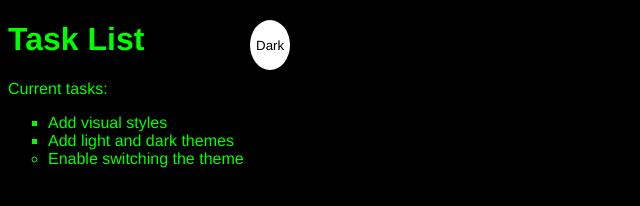
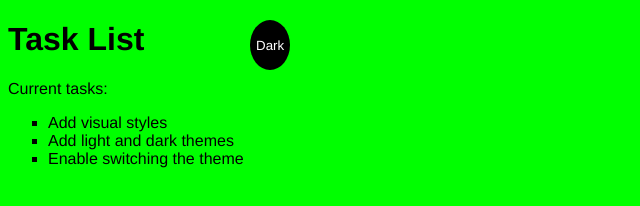
Before and after one commit to gustavocardoso8/site-simples, a plain HTML site: page index.html in a window 1280 px wide. Shown: the whole page, without its empty margins (0-640 px from the left). Drawn offline with Linux system fonts and the light colour scheme.

Commit message:
Corrigido erro de temas

```diff
--- a/index.html
+++ b/index.html
@@ -5,13 +5,13 @@
     <title>Task List</title>
     <link rel="stylesheet" href="main.css">
 </head>
-<body class="dark-theme" class="light-theme">
+<body class="light-theme">
     <h1>Task List</h1>
     <p id="msg">Current tasks:</p>
     <ul>
         <li class="list">Add visual styles</li>
         <li class="list">Add light and dark themes</li>
-        <li>Enable switching the theme</li>
+        <li class="list">Enable switching the theme</li>
     </ul>
     <div>
         <button class="btn">Dark</button>
--- a/main.css
+++ b/main.css
@@ -1,5 +1,6 @@
 body {
     font-family: monospace;
+    background: var(--bg);
 }
 
 ul {
@@ -39,10 +40,6 @@ li {
     font-family: helvetica;
 }
 
-body {
-    background: var(--bg);
-}
-
 .btn {
     position: absolute;
     top: 20px;
```
